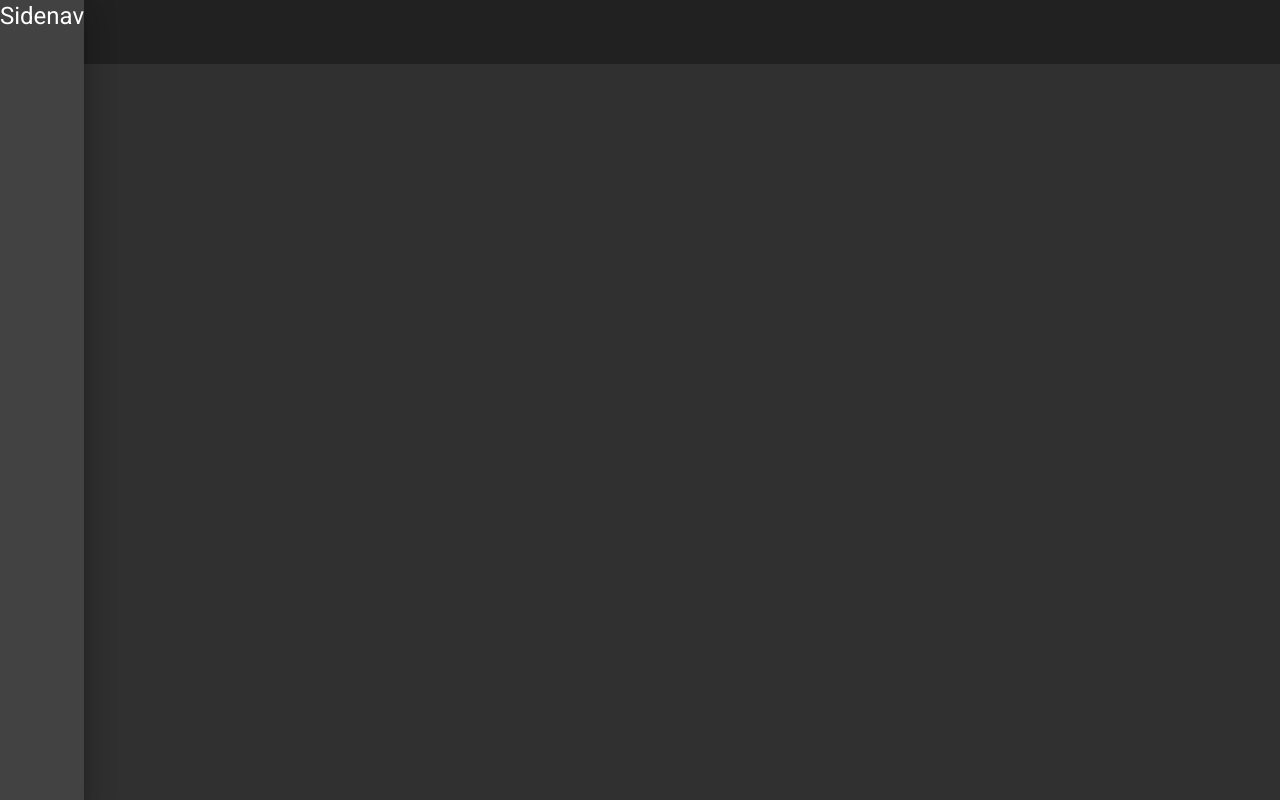
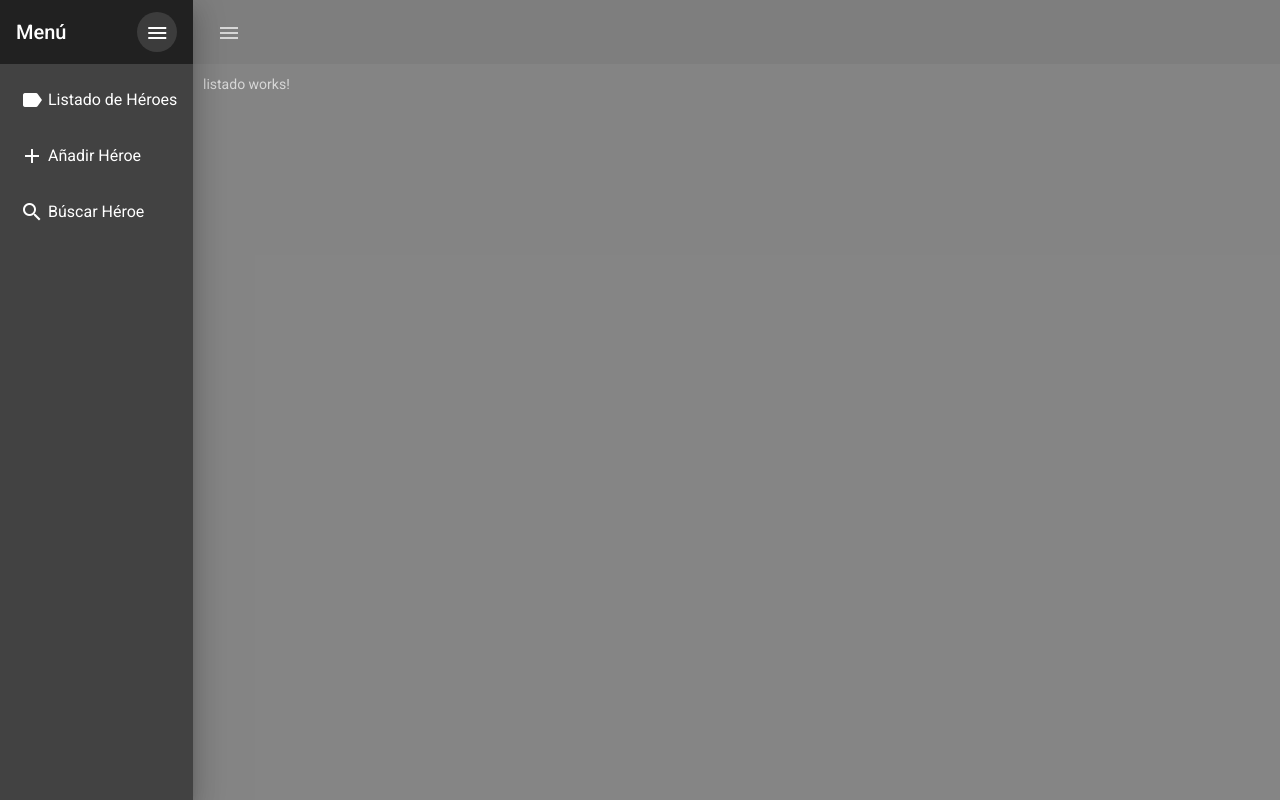
Before and after one commit to Dcterrance88/HeroesApp-Angular, an Angular app: page /heroes/listado in a window 1280 px wide. Both pictures are taken after a click on the button "menu". Built offline with nearby package versions, Linux system fonts and the light colour scheme.

Commit message:
Añadiendo Material NavList
Se añadieron los modulos necesarios para agregar un navlist dentro del
sidenav para añadir elementos con iconos y rutas.

```diff
--- a/src/app/heroes/pages/home/home.component.html
+++ b/src/app/heroes/pages/home/home.component.html
@@ -1,12 +1,55 @@
-<mat-drawer-container fullscreen>
-  <mat-sidenav #sidenav>
-      <h1>Sidenav</h1>
+<mat-sidenav-container fullscreen>
+
+  <mat-sidenav #sidenav mode="push">
+
+    <mat-toolbar>
+      <span>Menú</span>
+      <span class="spacer"></span>
+      <button mat-icon-button
+              (click)="sidenav.toggle()">
+        <mat-icon>menu</mat-icon>
+      </button>
+    </mat-toolbar>
+
+    <mat-nav-list>
+      <a routerLink="./listado"
+          mat-list-item
+          (click)="sidenav.toggle()">
+        <mat-icon mat-list-icon>label</mat-icon>
+        <span>Listado de Héroes</span>
+      </a>
+
+      <a routerLink="./agregar"
+          mat-list-item
+          (click)="sidenav.toggle()">
+        <mat-icon mat-list-icon>add</mat-icon>
+        <span>Añadir Héroe</span>
+      </a>
+
+      <a routerLink="./buscar"
+          mat-list-item
+          (click)="sidenav.toggle()">
+        <mat-icon mat-list-icon>search</mat-icon>
+        <span>Búscar Héroe</span>
+      </a>
+    </mat-nav-list>
   </mat-sidenav>
+
 
   <mat-toolbar>
     <button mat-icon-button
             (click)="sidenav.toggle()">
       <mat-icon>menu</mat-icon>
     </button>
+
+    <span class="spacer"></span>
+    <button mat-button>
+      Logout
+    </button>
   </mat-toolbar>
-</mat-drawer-container>
+
+  <div class="container">
+    <router-outlet></router-outlet>
+  </div>
+
+</mat-sidenav-container>MatIconModule
--- a/src/app/heroes/pages/home/home.component.ts
+++ b/src/app/heroes/pages/home/home.component.ts
@@ -3,8 +3,11 @@
 @Component({
   selector: 'app-home',
   templateUrl: './home.component.html',
-  styles: [
-  ]
+  styles: [`
+  .container{
+    margin: 10px
+  }
+  `]
 })
 export class HomeComponent implements OnInit {
 
--- a/src/app/material/material.module.ts
+++ b/src/app/material/material.module.ts
@@ -1,5 +1,6 @@
 import { MatButtonModule } from '@angular/material/button';
 import { MatIconModule } from '@angular/material/icon';
+import { MatListModule } from '@angular/material/list';
 import { MatSidenavModule } from '@angular/material/sidenav';
 import { MatToolbarModule } from '@angular/material/toolbar';
 import { NgModule } from '@angular/core';
@@ -9,6 +10,7 @@
   exports: [
     MatButtonModule,
     MatIconModule,
+    MatListModule,
     MatToolbarModule,
     MatSidenavModule
   ]
--- a/src/styles.css
+++ b/src/styles.css
@@ -1,4 +1,13 @@
 /* You can add global styles to this file, and also import other style files */
 
-html, body { height: 100%; }
-body { margin: 0; font-family: Roboto, "Helvetica Neue", sans-serif; }
+html, body {
+  height: 100%;
+}
+
+body {
+  margin: 0; font-family: Roboto, "Helvetica Neue", sans-serif;
+}
+
+.spacer{
+  flex: 1 1 auto;
+}
```
